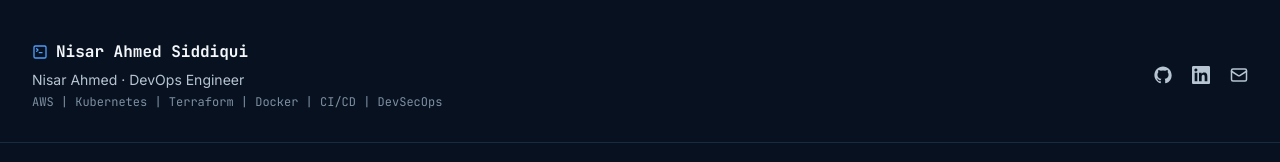
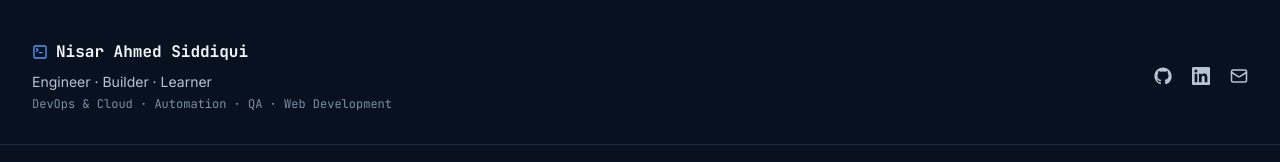
Before and after one commit to Nissar005/Nisar-Ahmed-Portfolio, a React (Vite) app: page / in a window 1280 px wide. Shown: the part 4260-4422 px from the top of the page. Built offline with nearby package versions, Linux system fonts and the light colour scheme.

Commit message:
Align footer with personal technology hub

```diff
--- a/src/components/Footer.tsx
+++ b/src/components/Footer.tsx
@@ -6,14 +6,12 @@ export default function Footer() {
     <footer className="border-t border-line-soft py-12">
       <div className="max-w-7xl mx-auto px-5 sm:px-8 flex flex-col sm:flex-row items-start sm:items-center justify-between gap-6">
         <div>
-          <div className="flex items-center gap-2 font-mono font-bold text-ink">
+          <a href="/" className="flex items-center gap-2 font-mono font-bold text-ink">
             <TerminalSquare size={16} className="text-mint" />
             Nisar Ahmed Siddiqui
-          </div>
-          <p className="mt-1.5 text-sm text-ink-dim">Nisar Ahmed · DevOps Engineer</p>
-          <p className="mt-1 font-mono text-xs text-ink-faint">
-            AWS | Kubernetes | Terraform | Docker | CI/CD | DevSecOps
-          </p>
+          </a>
+          <p className="mt-2 text-sm text-ink-dim">Engineer · Builder · Learner</p>
+          <p className="mt-1 font-mono text-xs text-ink-faint">DevOps & Cloud · Automation · QA · Web Development</p>
         </div>
 
         <div className="flex items-center gap-5">
```
